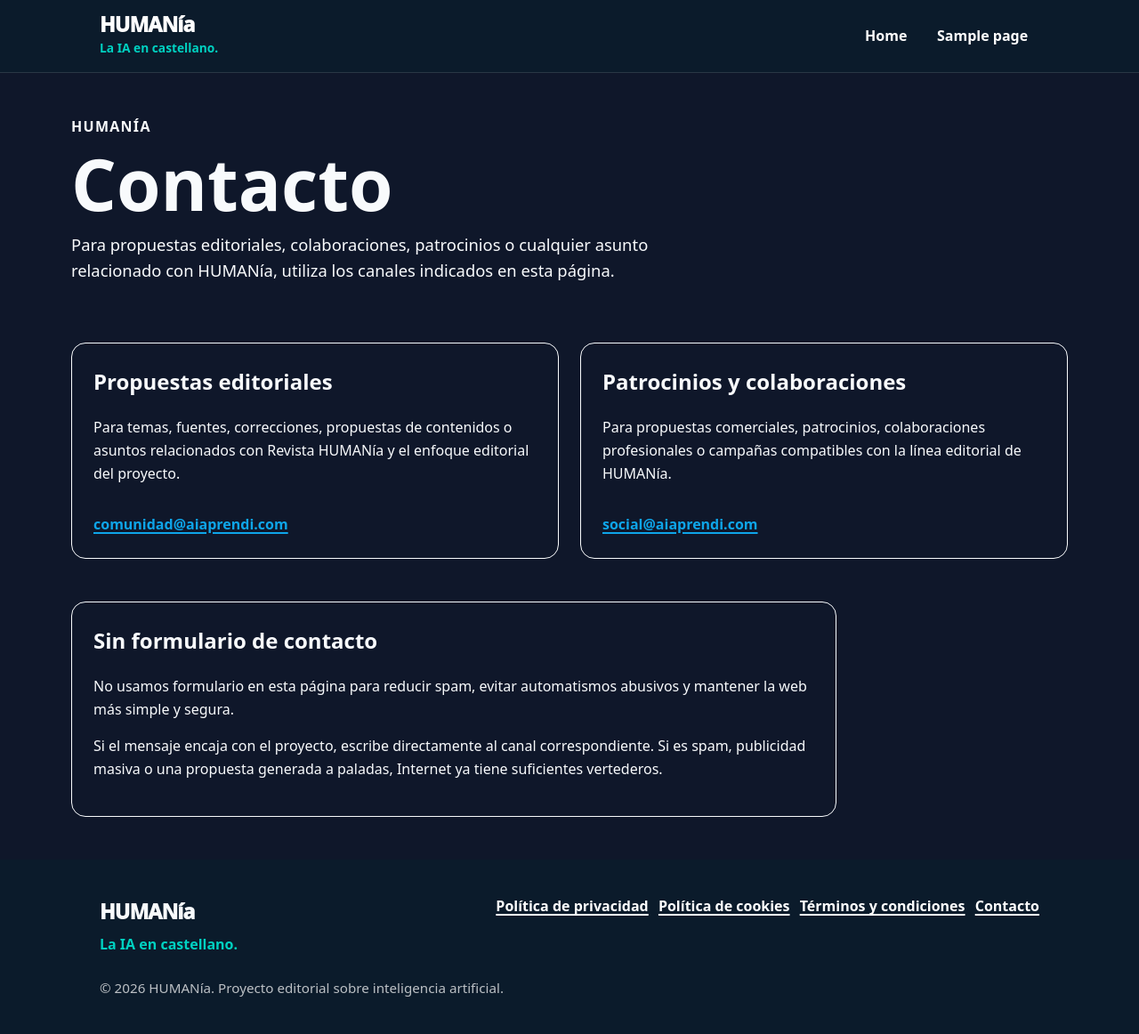
After one commit to aiaprivatecloud/private-cloud-automation, a WordPress theme: template humania-web/theme/humania-theme/page-contacto.php in a window 1280 px wide. The commit adds this page. Shown: the whole page at 89% size. Run offline with PHP 8.4 and a stand-in for WordPress, Linux system fonts and the light colour scheme; the site name, menu and one post (Sample post) are stand-ins, and other content is empty.

Commit message:
Ordenar estructura pública de HUMANía (#39)
Co-authored-by: aibertofloppy <eiaihoy@gmail.com>

```diff
--- a/humania-web/theme/humania-theme/assets/css/main.css
+++ b/humania-web/theme/humania-theme/assets/css/main.css
@@ -1568,3 +1568,71 @@ body.single .humania-episode-box a {
         grid-template-columns: repeat(3, minmax(0, 1fr));
     }
 }
+
+/* Contacto HUMANía */
+
+.humania-contact {
+        display: grid;
+        gap: 3rem;
+}
+
+.humania-contact__hero {
+        max-width: 760px;
+}
+
+.humania-contact__eyebrow {
+        margin: 0 0 0.75rem;
+        font-weight: 700;
+        letter-spacing: 0.08em;
+        text-transform: uppercase;
+}
+
+.humania-contact__title {
+        margin: 0;
+        font-size: clamp(2.5rem, 7vw, 5rem);
+        line-height: 0.95;
+}
+
+.humania-contact__intro {
+        max-width: 680px;
+        margin-top: 1rem;
+        font-size: 1.15rem;
+}
+
+.humania-contact__grid {
+        display: grid;
+        grid-template-columns: repeat(2, minmax(0, 1fr));
+        gap: 1.5rem;
+}
+
+.humania-contact-card,
+.humania-contact__notice {
+        padding: 1.5rem;
+        border: 1px solid currentColor;
+        border-radius: 1rem;
+}
+
+.humania-contact-card__title {
+        margin-top: 0;
+}
+
+.humania-contact-card__button {
+        display: inline-flex;
+        margin-top: 1rem;
+        font-weight: 700;
+        word-break: break-word;
+}
+
+.humania-contact__notice {
+        max-width: 860px;
+}
+
+.humania-contact__notice h2 {
+        margin-top: 0;
+}
+
+@media (max-width: 760px) {
+        .humania-contact__grid {
+                grid-template-columns: 1fr;
+        }
+}
--- a/humania-web/theme/humania-theme/header.php
+++ b/humania-web/theme/humania-theme/header.php
@@ -42,8 +42,9 @@
                 ?>
                 <ul class="site-nav__list">
                     <li><a href="<?php echo esc_url( home_url( '/' ) ); ?>">Inicio</a></li>
-                    <li><a href="<?php echo esc_url( home_url( '/#ultimos-episodios' ) ); ?>">Episodios</a></li>
-                    <li><a href="<?php echo esc_url( home_url( '/sobre-humania/' ) ); ?>">Sobre HUMANía</a></li>
+                    <li><a href="<?php echo esc_url( home_url( '/escuchar-humania/' ) ); ?>">Podcast</a></li>
+                    <li><a href="<?php echo esc_url( home_url( '/revista-humania/' ) ); ?>">Revista</a></li>
+                    <li><a href="<?php echo esc_url( home_url( '/sobre-humania/' ) ); ?>">Sobre</a></li>
                     <li><a href="<?php echo esc_url( home_url( '/contacto/' ) ); ?>">Contacto</a></li>
                 </ul>
                 <?php
--- /dev/null
+++ b/humania-web/theme/humania-theme/page-contacto.php
@@ -0,0 +1,79 @@
+<?php
+/**
+ * Contact page template for HUMANía.
+ *
+ * This template is automatically used by a WordPress page with the slug:
+ * contacto
+ *
+ * @package humania-theme
+ */
+
+get_header();
+
+$editorial_email = 'comunidad@aiaprendi.com';
+$commercial_email = 'social@aiaprendi.com';
+
+$editorial_email_safe = antispambot( sanitize_email( $editorial_email ) );
+$commercial_email_safe = antispambot( sanitize_email( $commercial_email ) );
+?>
+
+<main id="main-content" class="site-main humania-contact">
+    <section class="humania-contact__hero" aria-labelledby="humania-contact-title">
+        <p class="humania-contact__eyebrow">HUMANía</p>
+
+        <h1 id="humania-contact-title" class="humania-contact__title">
+            Contacto
+        </h1>
+
+        <p class="humania-contact__intro">
+            Para propuestas editoriales, colaboraciones, patrocinios o cualquier asunto relacionado con HUMANía, utiliza los canales indicados en esta página.
+        </p>
+    </section>
+
+    <section class="humania-contact__grid" aria-label="<?php esc_attr_e( 'Canales de contacto', 'humania-theme' ); ?>">
+        <article class="humania-contact-card">
+            <h2 class="humania-contact-card__title">
+                Propuestas editoriales
+            </h2>
+
+            <p class="humania-contact-card__text">
+                Para temas, fuentes, correcciones, propuestas de contenidos o asuntos relacionados con Revista HUMANía y el enfoque editorial del proyecto.
+            </p>
+
+            <a class="humania-contact-card__button" href="<?php echo esc_url( 'mailto:' . $editorial_email ); ?>">
+                <?php echo esc_html( $editorial_email_safe ); ?>
+            </a>
+        </article>
+
+        <article class="humania-contact-card">
+            <h2 class="humania-contact-card__title">
+                Patrocinios y colaboraciones
+            </h2>
+
+            <p class="humania-contact-card__text">
+                Para propuestas comerciales, patrocinios, colaboraciones profesionales o campañas compatibles con la línea editorial de HUMANía.
+            </p>
+
+            <a class="humania-contact-card__button" href="<?php echo esc_url( 'mailto:' . $commercial_email ); ?>">
+                <?php echo esc_html( $commercial_email_safe ); ?>
+            </a>
+        </article>
+    </section>
+
+    <section class="humania-contact__notice" aria-labelledby="humania-contact-security-title">
+        <h2 id="humania-contact-security-title">
+            Sin formulario de contacto
+        </h2>
+
+        <p>
+            No usamos formulario en esta página para reducir spam, evitar automatismos abusivos y mantener la web más simple y segura.
+        </p>
+
+        <p>
+            Si el mensaje encaja con el proyecto, escribe directamente al canal correspondiente. Si es spam, publicidad masiva o una propuesta generada a paladas, Internet ya tiene suficientes vertederos.
+        </p>
+    </section>
+</main>
+
+<?php
+get_footer();
```
Also changed, not shown: humania-web/theme/humania-theme/front-page.php (+11 -5 lines), humania-web/theme/humania-theme/page-escuchar-humania.php (+22 -28 lines).
